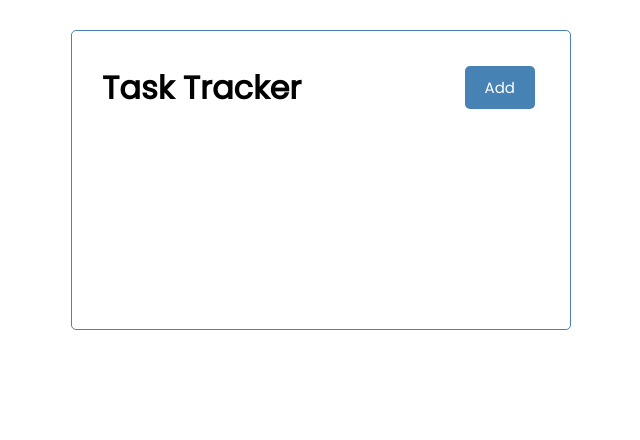
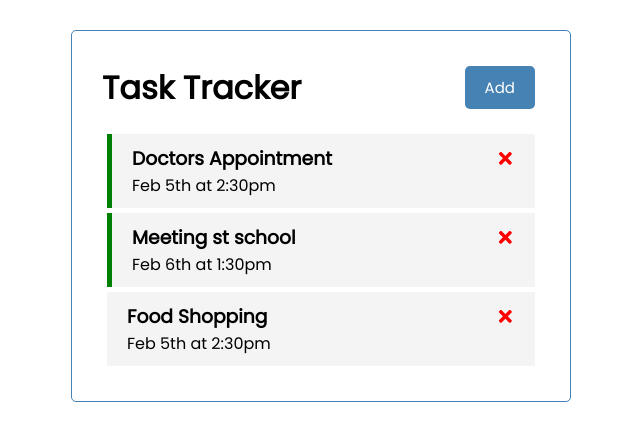
Before and after one commit to DevAdedeji/Task-tracker, a React (Create React App) app: page / in a window 1280 px wide. Shown: the top 440 px of the page, without its empty margins (319-959 px from the left). Built offline with nearby package versions, Linux system fonts and the light colour scheme.

Commit message:
Done with deleteTask, toggleReminder

```diff
--- a/package.json
+++ b/package.json
@@ -9,6 +9,7 @@
     "prop-types": "^15.8.1",
     "react": "^18.1.0",
     "react-dom": "^18.1.0",
+    "react-icons": "^4.3.1",
     "react-scripts": "5.0.1",
     "web-vitals": "^2.1.4"
   },
--- a/src/App.js
+++ b/src/App.js
@@ -1,11 +1,46 @@
+import { useState } from 'react'
 import Header from "./components/Header";
 import Tasks from "./components/Tasks";
 
+
 function App() {
+  const [tasks, setTasks] = useState([
+    {
+      id: 1,
+      text: 'Doctors Appointment',
+      day: 'Feb 5th at 2:30pm',
+      reminder: true,
+    },
+    {
+      id: 2,
+      text: 'Meeting st school',
+      day: 'Feb 6th at 1:30pm',
+      reminder: true,
+    },
+    {
+      id: 3,
+      text: 'Food Shopping',
+      day: 'Feb 5th at 2:30pm',
+      reminder: false,
+    }
+  ])
+  // Delete Task
+  const deleteTask = (id) => {
+    setTasks(tasks.filter((task) =>
+      task.id !== id
+    ))
+  }
+  // Toggle Reminder
+  const toggleReminder = (id) => {
+    setTasks(tasks.map((task) => task.id === id ? { ...task, reminder: !task.reminder } : task))
+  }
+
   return (
     <div className="container">
       <Header />
-      <Tasks />
+      {
+        tasks.length > 0 ? <Tasks tasks={tasks} OnDelete={deleteTask} onToggle={toggleReminder} /> : <h1>No Tasks</h1>
+      }
     </div>
   );
 }
--- /dev/null
+++ b/src/components/Task.js
@@ -0,0 +1,13 @@
+import React from 'react'
+import { FaTimes } from 'react-icons/fa'
+
+const Task = ({ task, onDelete, OnToggle }) => {
+    return (
+        <div className={`task ${task.reminder ? 'reminder' : ''}`} onDoubleClick={() => OnToggle(task.id)}>
+            <h3>{task.text} <FaTimes style={{ color: 'red', cursor: 'pointer', }} onClick={() => onDelete(task.id)} /></h3>
+            <p>{task.day}</p>
+        </div>
+    )
+}
+
+export default Task
--- a/src/components/Tasks.js
+++ b/src/components/Tasks.js
@@ -1,33 +1,13 @@
 import React from 'react'
+import Task from './Task'
 
-const tasks = [
-    {
-        id: 1,
-        text: 'Doctors Appointment',
-        day: 'Feb 5th at 2:30pm',
-        reminder: true,
-    },
-    {
-        id: 2,
-        text: 'Meeting st school',
-        day: 'Feb 6th at 1:30pm',
-        reminder: true,
-    },
-    {
-        id: 3,
-        text: 'Food Shopping',
-        day: 'Feb 5th at 2:30pm',
-        reminder: false,
-    }
-]
-
-const Tasks = () => {
+const Tasks = ({ tasks, OnDelete, onToggle }) => {
     return (
         <>
             {
-                tasks.map((task) => {
-                    <h3 key={task.id}>{task.text}</h3>
-                })
+                tasks.map((task) => (
+                    <Task key={task.id} task={task} onDelete={OnDelete} OnToggle={onToggle}></Task>
+                ))
 
             }
         </>
```
Also changed, not shown: 1 other file (tests, documents, lock files or other folders).
